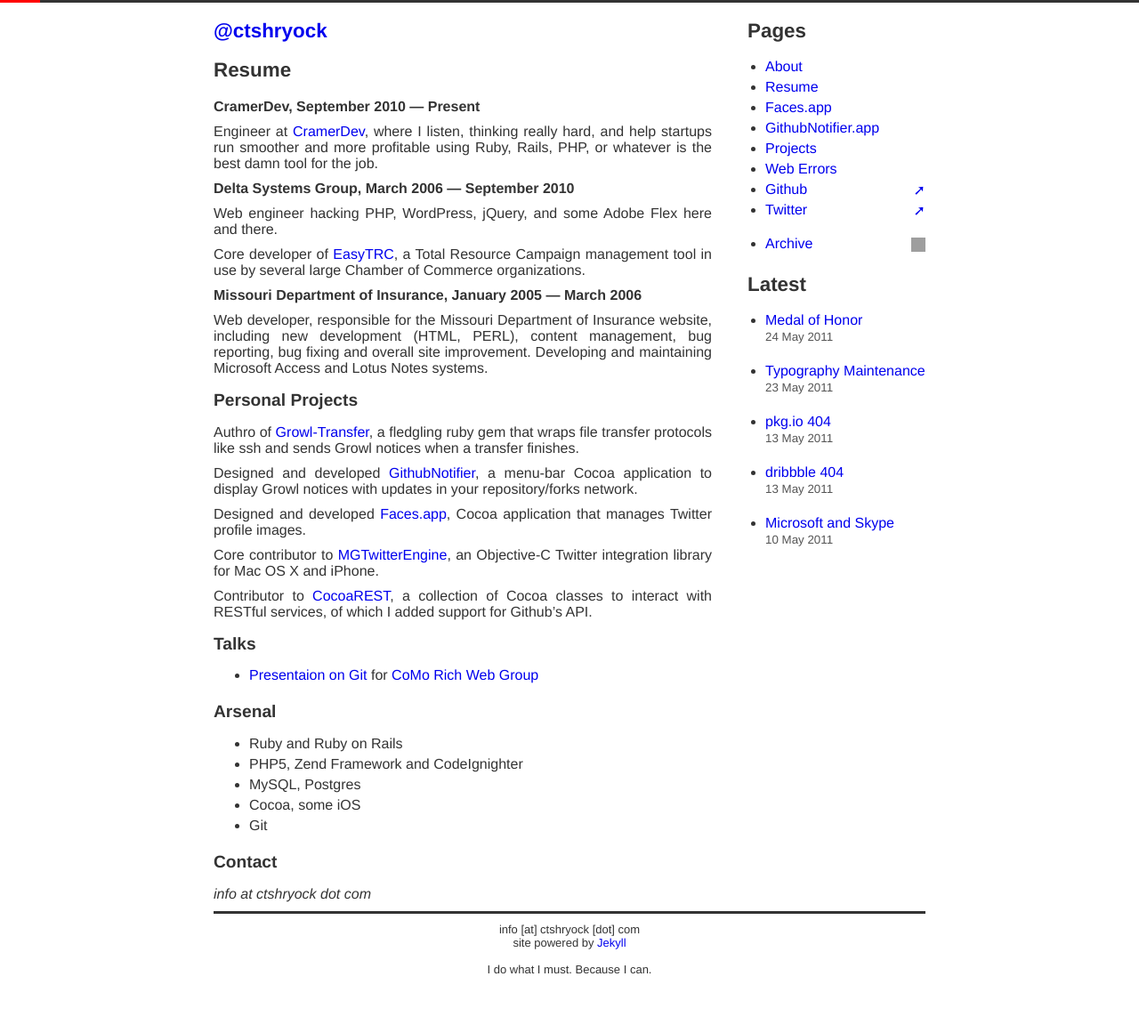
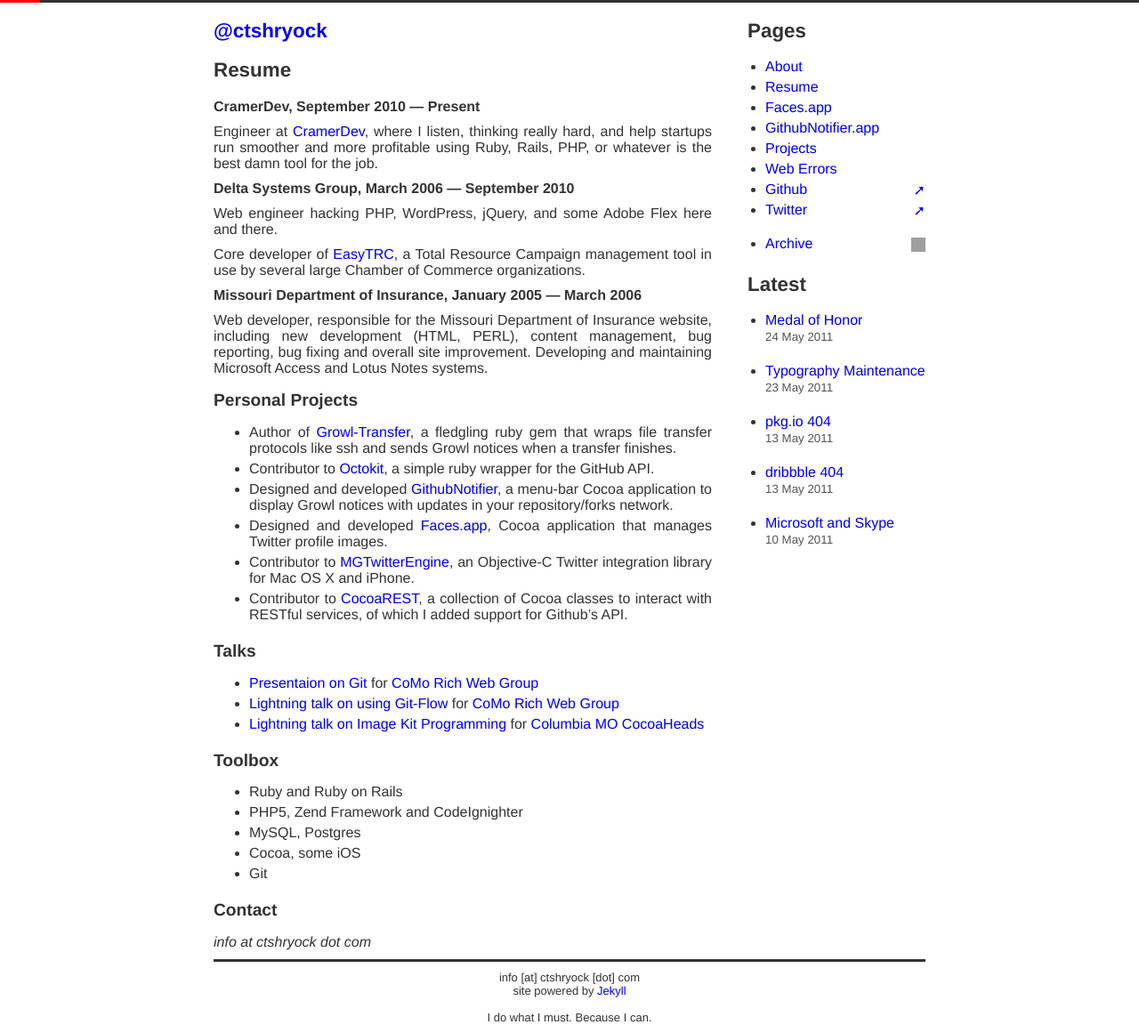
Before and after one commit to catsby/ctshryock.com, a Jekyll site: the page built from _posts/2009-7-23-resume.markdown, in a window 1280 px wide. Shown: the whole page at 89% size. Built offline with Jekyll 4.4.1, drawn with Linux system fonts in a browser that asks for light colours; nearby versions of some CDN libraries; before the commit the page ends 1107 px from its top, so only the background shows below that; grey boxes are pictures that could not be loaded.

Commit message:
Update resume

```diff
--- a/_posts/2009-7-23-resume.markdown
+++ b/_posts/2009-7-23-resume.markdown
@@ -26,23 +26,21 @@ Web developer, responsible for the Missouri Department of Insurance website, inc
 
 ##Personal Projects
 
-Authro of [Growl-Transfer][8], a fledgling ruby gem that wraps file transfer
-protocols like ssh and sends Growl notices when a transfer finishes.
-
-Designed and developed [GithubNotifier][5], a menu-bar Cocoa application to display Growl notices with updates in your repository/forks network.
-
-Designed and developed [Faces.app][4], Cocoa application that manages Twitter profile images.
-
-Core contributor to [MGTwitterEngine][1], an Objective-C Twitter integration library for Mac OS X and iPhone.
-
-Contributor to [CocoaREST][2], a collection of Cocoa classes to interact with RESTful services, of which I added support for Github's API.
+- Author of [Growl-Transfer][8], a fledgling ruby gem that wraps file transfer protocols like ssh and sends Growl notices when a transfer finishes.
+- Contributor to [Octokit][14], a simple ruby wrapper for the GitHub API.
+- Designed and developed [GithubNotifier][5], a menu-bar Cocoa application to display Growl notices with updates in your repository/forks network.
+- Designed and developed [Faces.app][4], Cocoa application that manages Twitter profile images.
+- Contributor to [MGTwitterEngine][1], an Objective-C Twitter integration library for Mac OS X and iPhone.
+- Contributor to [CocoaREST][2], a collection of Cocoa classes to interact with RESTful services, of which I added support for Github's API.
 
 
 ##Talks
 
 - [Presentaion on Git][9] for [CoMo Rich Web Group][10]
+- [Lightning talk on using Git-Flow][11] for [CoMo Rich Web Group][10]
+- [Lightning talk on Image Kit Programming][12] for [Columbia MO CocoaHeads][13]
 
-##Arsenal
+##Toolbox
 
 - Ruby and Ruby on Rails
 - PHP5, Zend Framework and CodeIgnighter
```
Also changed, not shown: other parts of _posts/2009-7-23-resume.markdown (+4 -0 lines).
